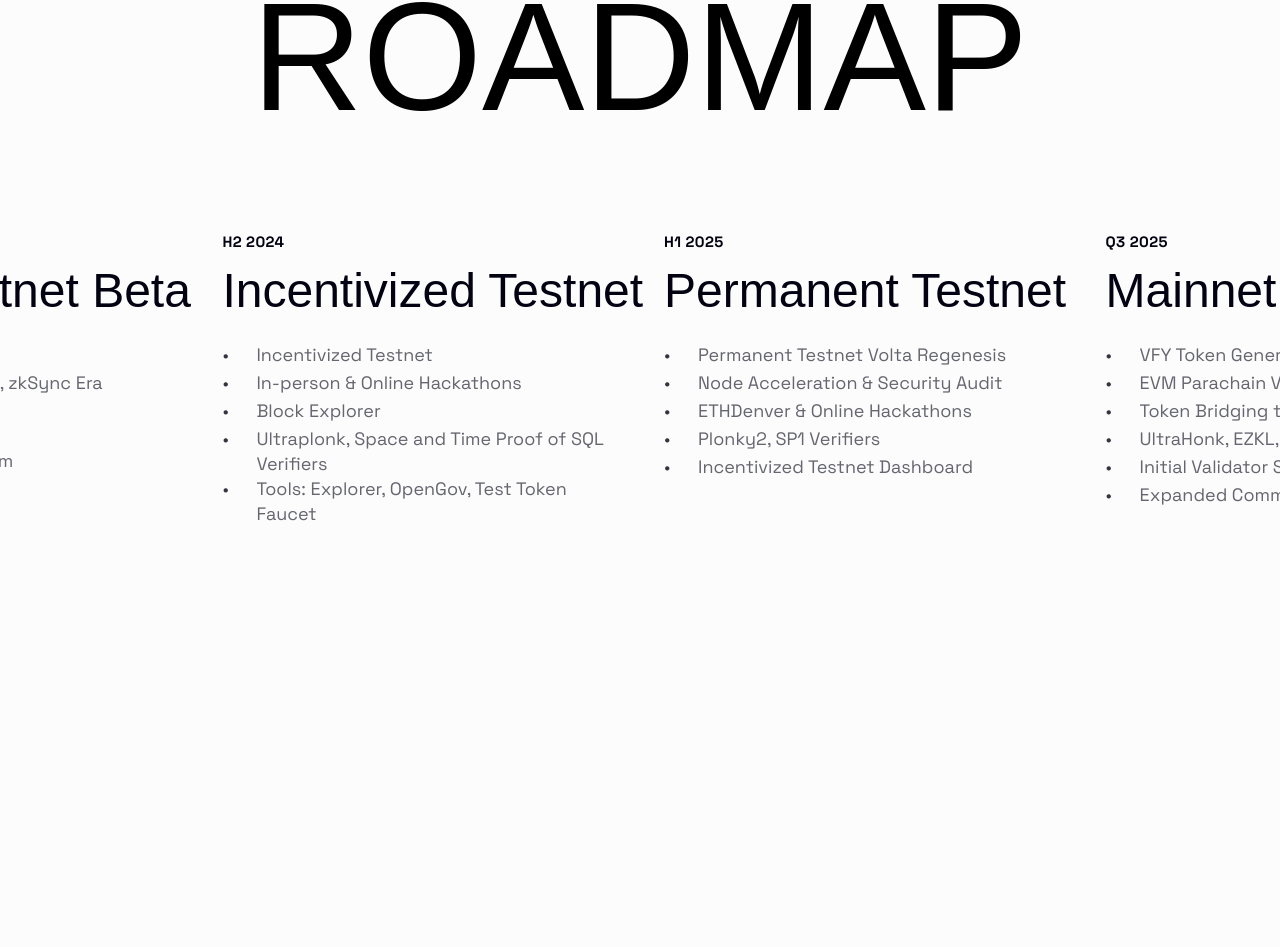
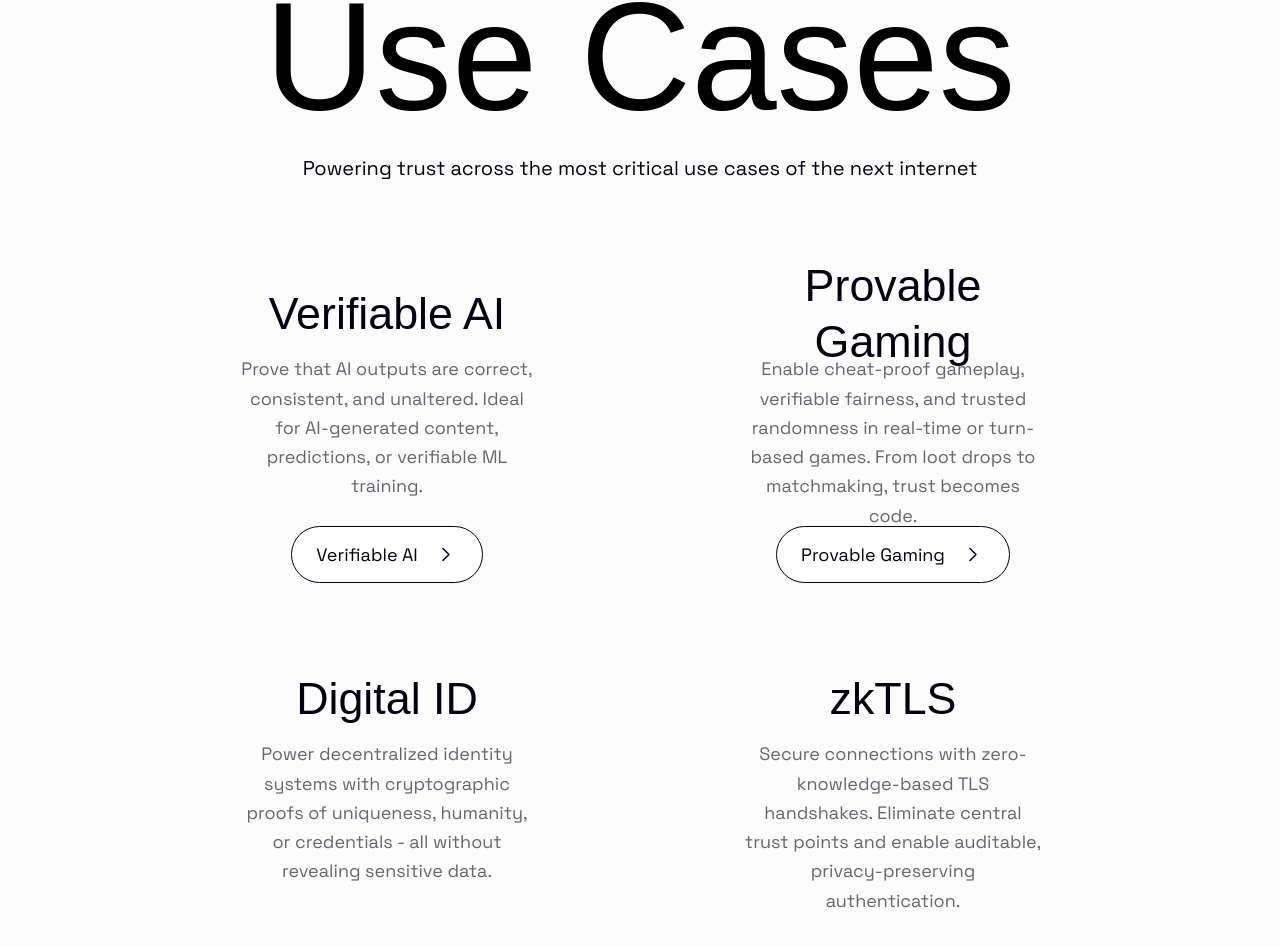
Before and after one commit to goodylove/zk_Clone, a Next.js app: page / in a window 1280 px wide. Shown: the part 5626-6573 px from the top of the page. Before the commit the page ends 6273 px from the top, so only its background shows below. Built offline with nearby package versions, Linux system fonts and the light colour scheme; a web font is replaced by a local one.

Commit message:
feat: add use case section

```diff
--- a/src/app/page.tsx
+++ b/src/app/page.tsx
@@ -2,6 +2,7 @@ import HeroSection from "@/components/HeroSection";
 import ChartContainer from "@/components/ChartContainer";
 import RoadMap from "@/components/RoadMap";
 import { Divider } from "@/constants/Icons/svg";
+import UseCase from "@/components/UseCase";
 
 export default function Home() {
   return (
@@ -12,7 +13,7 @@ export default function Home() {
       <div className="hidden lg:block -mb-[0.5px] xl:-mb-[1.2px]">
         <Divider />
       </div>
-      <RoadMap />
+      <UseCase />
     </>
   );
 }
--- /dev/null
+++ b/src/components/UseCase.tsx
@@ -0,0 +1,113 @@
+import { SvgComponent } from "@/constants/Icons/svg";
+import React from "react";
+import { Button } from "./ui/button";
+
+function UseCase() {
+  return (
+    <section className="md:py-[120px] py-24 px-[22px] lg:px-[22px] flex flex-col gap-[16px] md:gap-[14px] lg:gap-28 ">
+      <div className="flex flex-col items-center w-full max-w-[1400px] mx-auto overflow-hidden gap-20 lg:gap-28">
+        <div className="flex flex-col gap-8 w-full items-center text-center">
+          <h1 className="text-[clamp(68px,12vw,170px)] leading-[.84] tracking-normal font-light font-monigue">
+            Use Cases
+          </h1>
+          <p className="text-xl text-void max-w-[862px] font-normal font-grotesk w-full">
+            Powering trust across the most critical use cases of the next
+            internet
+          </p>
+        </div>
+        <div className="flex flex-col w-full gap-12 md:gap-16 lg:gap-24">
+          <div className="hidden lg:flex flex-col gap-24 w-full">
+            <div className="flex flex-row gap-32 xl:gap-48 items-start justify-center px-32 xl:px-52 w-full">
+              <div
+                className="flex flex-col items-center text-center flex-1 min-w-0"
+                data-use-case-card="true"
+              >
+                <div className="h-[45px] sm:h-[50px] md:h-[55px] lg:h-[40px] flex items-center justify-center w-full mb-5">
+                  <h3 className=" text-void text-center leading-tight px-2 font-monigue text-[clamp(28px,3.5vw,48px)]">
+                    Verifiable AI
+                  </h3>
+                </div>
+                <div className="h-[85px] sm:h-[90px] md:h-[100px] lg:h-[140px] xl:h-[140px] flex items-start justify-center w-full mb-8">
+                  <p className=" text-[18px] text-void/60 text-center leading-relaxed px-2 overflow-hidden font-grotesk font-normal ">
+                    Prove that AI outputs are correct, consistent, and
+                    unaltered. Ideal for AI-generated content, predictions, or
+                    verifiable ML training.
+                  </p>
+                </div>
+                <Button
+                  variant="outline"
+                  className="px-[24px] group hover:border-none"
+                >
+                  <span>Verifiable AI</span>
+                  <SvgComponent className="stroke-[#020212] group-hover:stroke-white" />
+                </Button>
+              </div>
+              <div
+                className="flex flex-col items-center text-center flex-1 min-w-0"
+                data-use-case-card="true"
+              >
+                <div className="h-[45px] sm:h-[50px] md:h-[55px] lg:h-[40px] flex items-center justify-center w-full mb-5">
+                  <h3 className="text-h3 text-void text-center leading-tight px-2 font-monigue text-[clamp(28px,3.5vw,48px)]">
+                    Provable Gaming
+                  </h3>
+                </div>
+                <div className="h-[85px] sm:h-[90px] md:h-[100px] lg:h-[140px] xl:h-[140px] flex items-start text-center justify-center w-full mb-8">
+                  <p className="text-[18px] text-void/60 text-center leading-relaxed px-2 overflow-hidden font-grotesk font-normal">
+                    Enable cheat-proof gameplay, verifiable fairness, and
+                    trusted randomness in real-time or turn-based games. From
+                    loot drops to matchmaking, trust becomes code.
+                  </p>
+                </div>
+                <Button
+                  variant="outline"
+                  className="px-[24px] group hover:border-none"
+                >
+                  <span>Provable Gaming</span>
+                  <SvgComponent className="stroke-[#020212] group-hover:stroke-white" />
+                </Button>
+              </div>
+            </div>
+            <div className="flex flex-row gap-32 xl:gap-48 items-start justify-center px-32 xl:px-52 w-full">
+              <div
+                className="flex flex-col items-center text-center flex-1 min-w-0"
+                data-use-case-card="true"
+              >
+                <div className="h-[45px] sm:h-[50px] md:h-[55px] lg:h-[40px] flex items-center justify-center w-full mb-5">
+                  <h3 className=" text-void text-center leading-tight px-2 font-monigue text-[clamp(28px,3.5vw,48px)]">
+                    Digital ID
+                  </h3>
+                </div>
+                <div className="h-[85px] sm:h-[90px] md:h-[100px] lg:h-[140px] xl:h-[140px] flex items-start justify-center w-full mb-8">
+                  <p className="text-[18px] text-void/60 text-center leading-relaxed px-2 overflow-hidden font-grotesk font-normal">
+                    Power decentralized identity systems with cryptographic
+                    proofs of uniqueness, humanity, or credentials - all without
+                    revealing sensitive data.
+                  </p>
+                </div>
+              </div>
+              <div
+                className="flex flex-col items-center text-center flex-1 min-w-0"
+                data-use-case-card="true"
+              >
+                <div className="h-[45px] sm:h-[50px] md:h-[55px] lg:h-[40px] flex items-center justify-center w-full mb-5">
+                  <h3 className=" text-void text-center leading-tight px-2 font-monigue text-[clamp(28px,3.5vw,48px)]">
+                    zkTLS
+                  </h3>
+                </div>
+                <div className="h-[85px] sm:h-[90px] md:h-[100px] lg:h-[140px] xl:h-[140px] flex items-start justify-center w-full mb-8">
+                  <p className="text-[18px] text-void/60 text-center leading-relaxed px-2 overflow-hidden font-grotesk font-normal">
+                    Secure connections with zero-knowledge-based TLS handshakes.
+                    Eliminate central trust points and enable auditable,
+                    privacy-preserving authentication.
+                  </p>
+                </div>
+              </div>
+            </div>
+          </div>
+        </div>
+      </div>
+    </section>
+  );
+}
+
+export default UseCase;
```
